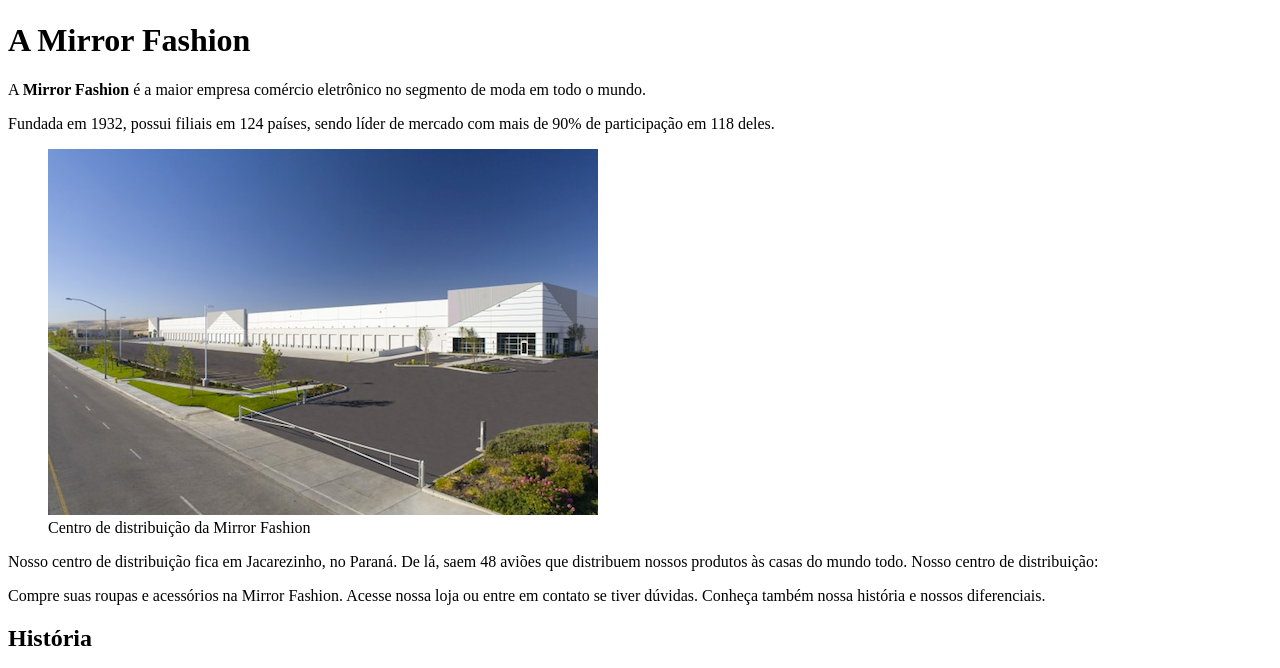
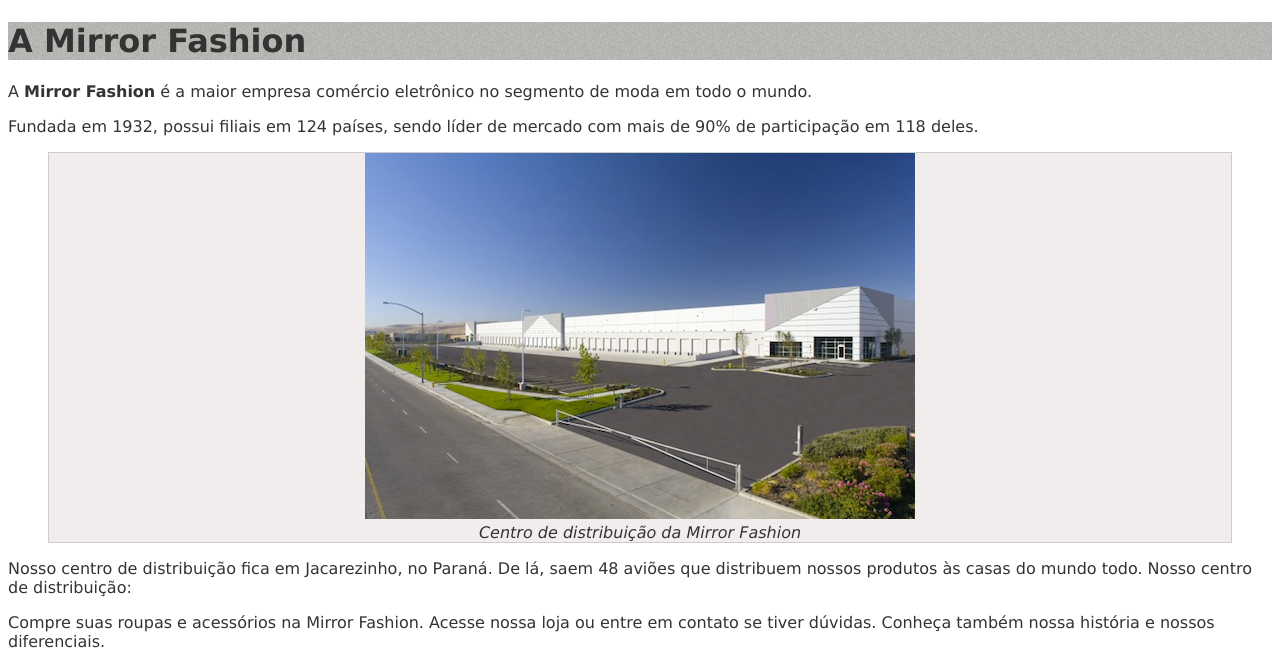
Before and after one commit to Andrimarciely/1oExercicioPratico, a plain HTML site: page sobre.html in a window 1280 px wide. Shown: the part 96-764 px from the top of the page. Drawn offline with Linux system fonts and the light colour scheme.

Commit message:
Feature - Criação do css sobre

```diff
--- /dev/null
+++ b/css/sobre.css
@@ -0,0 +1,25 @@
+body {
+color: #333333;
+font-family: "Lucida Sans Unicode", "Lucida Grande", sans-serif;
+}
+
+h1 {
+background-image: url(../img/sobre-background.jpg);
+}
+
+h2 {
+border-bottom: 2px solid #333333;
+}
+
+figure {
+background-color: #F2EDED;
+border: 1px solid #ccc;
+text-align: center;
+}
+
+figcaption {
+font-style: italic;
+2.16 EXERCÍCIOS: PRIMEIROS PASSOS COM CSS
+.
+
+}
--- a/sobre.html
+++ b/sobre.html
@@ -4,6 +4,7 @@
 <head>
 	<meta charset="utf-8">
 	<title>Sobre a Mirror Fashion</title>
+  <link rel="stylesheet" href="css/sobre.css">
 </head>
 
 <body>
```
Also changed, not shown: css/style.css (added).
